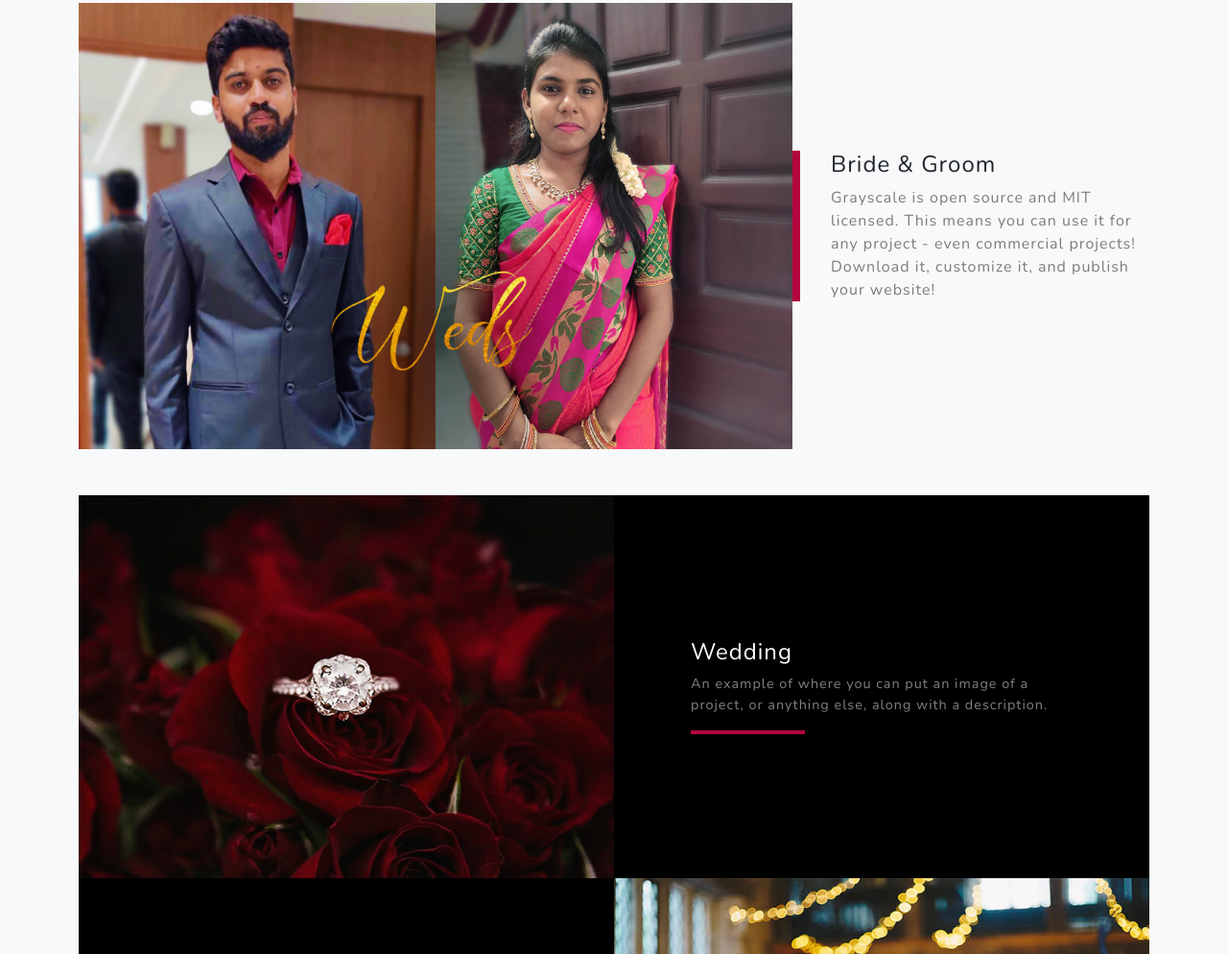
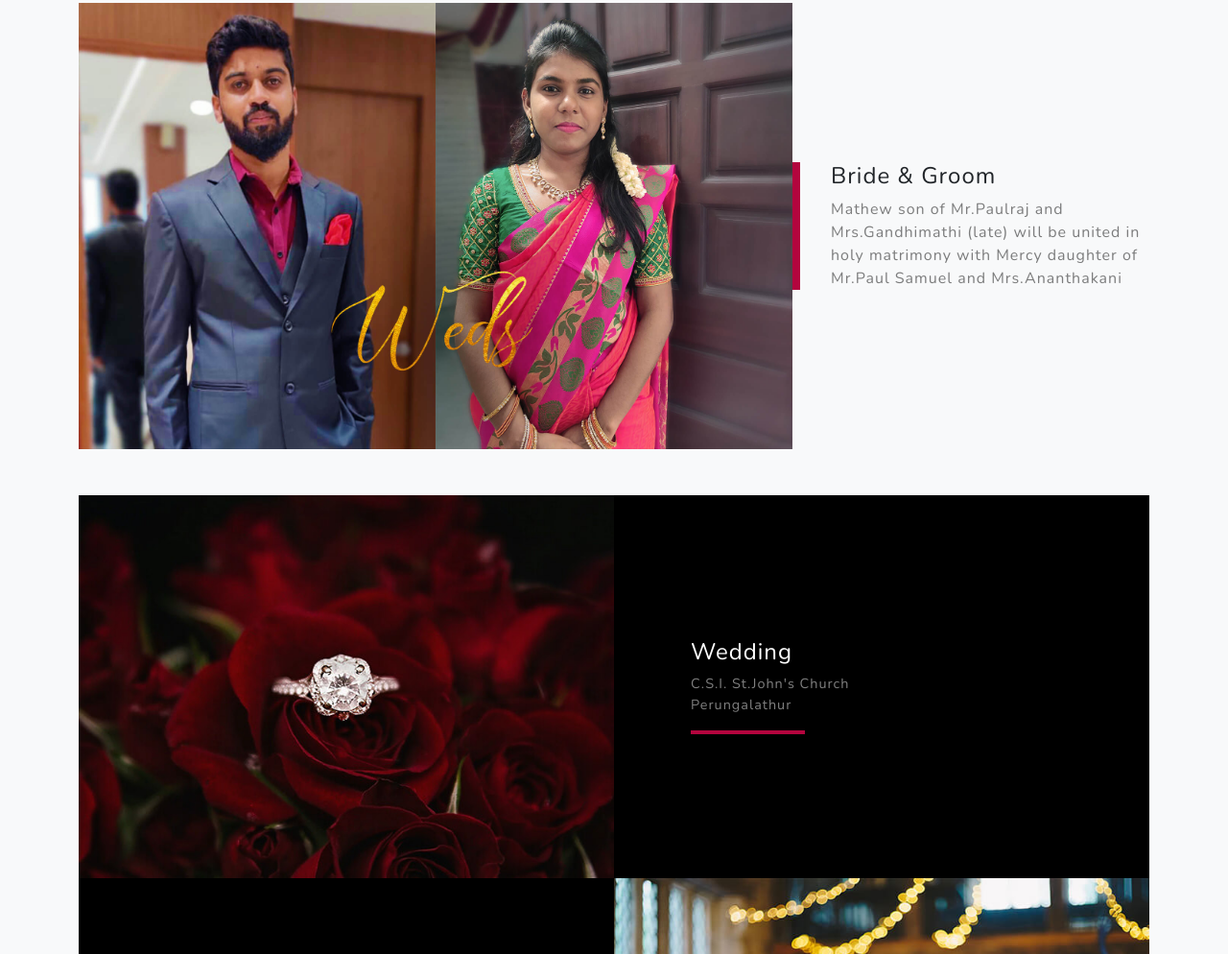
Before and after one commit to vethastanley/vethastanley.github.io, a plain HTML site: page index.html in a window 1280 px wide. Shown: the part 1529-2523 px from the top of the page at 96% size. Drawn offline with nearby package versions, Linux system fonts and the light colour scheme.

Commit message:
content update

```diff
--- a/index.html
+++ b/index.html
@@ -47,7 +47,7 @@
                     <div class="col-xl-4 col-lg-5">
                         <div class="featured-text text-center text-lg-left">
                             <h4>Bride & Groom</h4>
-                            <p class="text-black-50 mb-0">Grayscale is open source and MIT licensed. This means you can use it for any project - even commercial projects! Download it, customize it, and publish your website!</p>
+                            <p class="text-black-50 mb-0">Mathew son of Mr.Paulraj and Mrs.Gandhimathi (late) will be united in holy matrimony with Mercy daughter of Mr.Paul Samuel and Mrs.Ananthakani</p>
                         </div>
                     </div>
                 </div>
@@ -59,7 +59,7 @@
                             <div class="d-flex h-100">
                                 <div class="project-text w-100 my-auto text-center text-lg-left">
                                     <h4 class="text-white">Wedding</h4>
-                                    <p class="mb-0 text-white-50">An example of where you can put an image of a project, or anything else, along with a description.</p>
+                                    <p class="mb-0 text-white-50">C.S.I. St.John's Church</br>Perungalathur</p>
                                     <hr class="d-none d-lg-block mb-0 ml-0" />
                                 </div>
                             </div>
```
